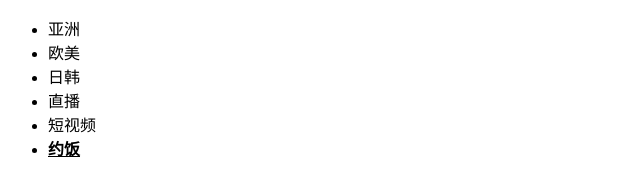
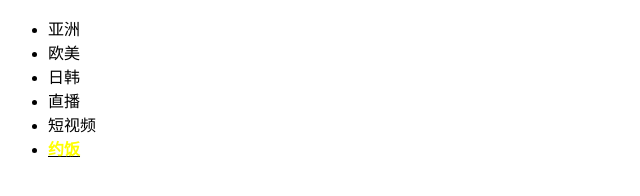
Before and after one commit to hardy9sap/dbhot, a plain HTML site: page index.html in a window 1280 px wide. Shown: the full height of the page, 0-640 px from the left. Drawn offline with Linux system fonts and the light colour scheme.

Commit message:
约饭功能修复第三版-bugfix-3

```diff
--- a/index.html
+++ b/index.html
@@ -13,7 +13,9 @@
 		<li>短视频</li>
 		<li>
 			<u>
-				<b>约饭</b>
+				<b>
+					<font color="yellow">约饭</font>
+				</b>
 			</u>
 		</li>
     </ul>
```
